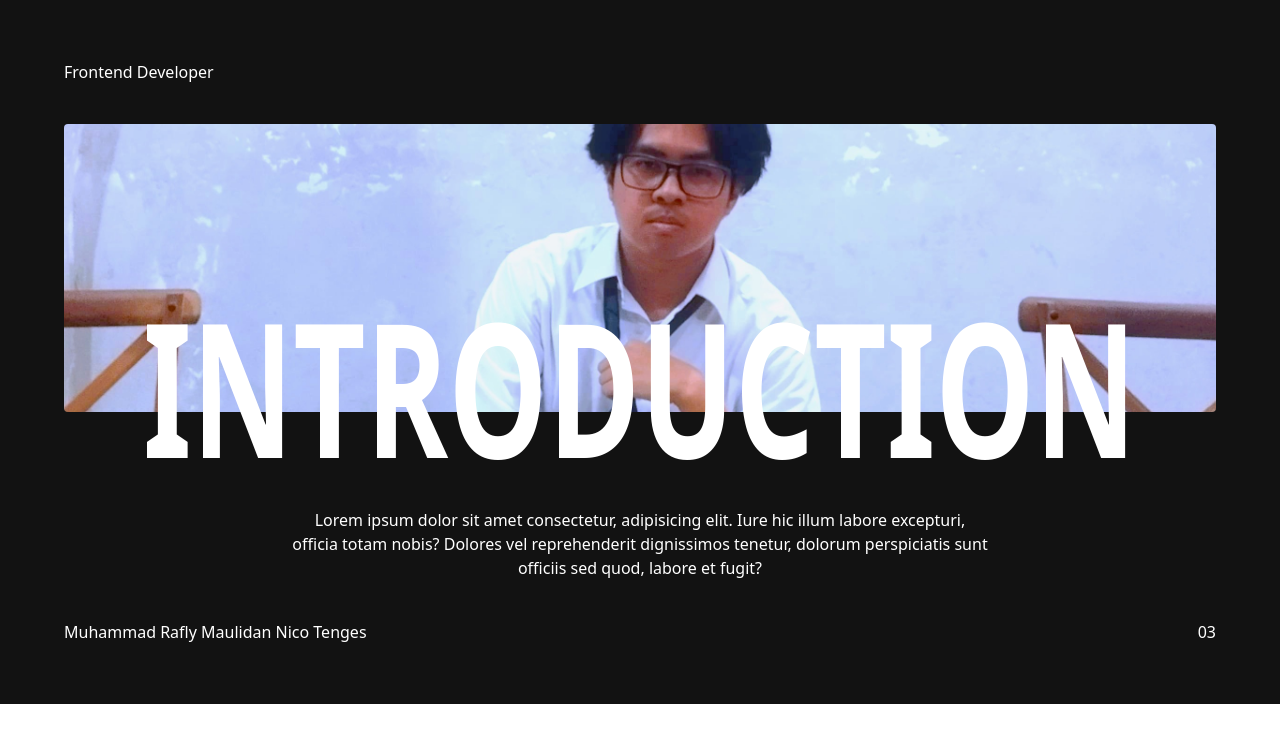
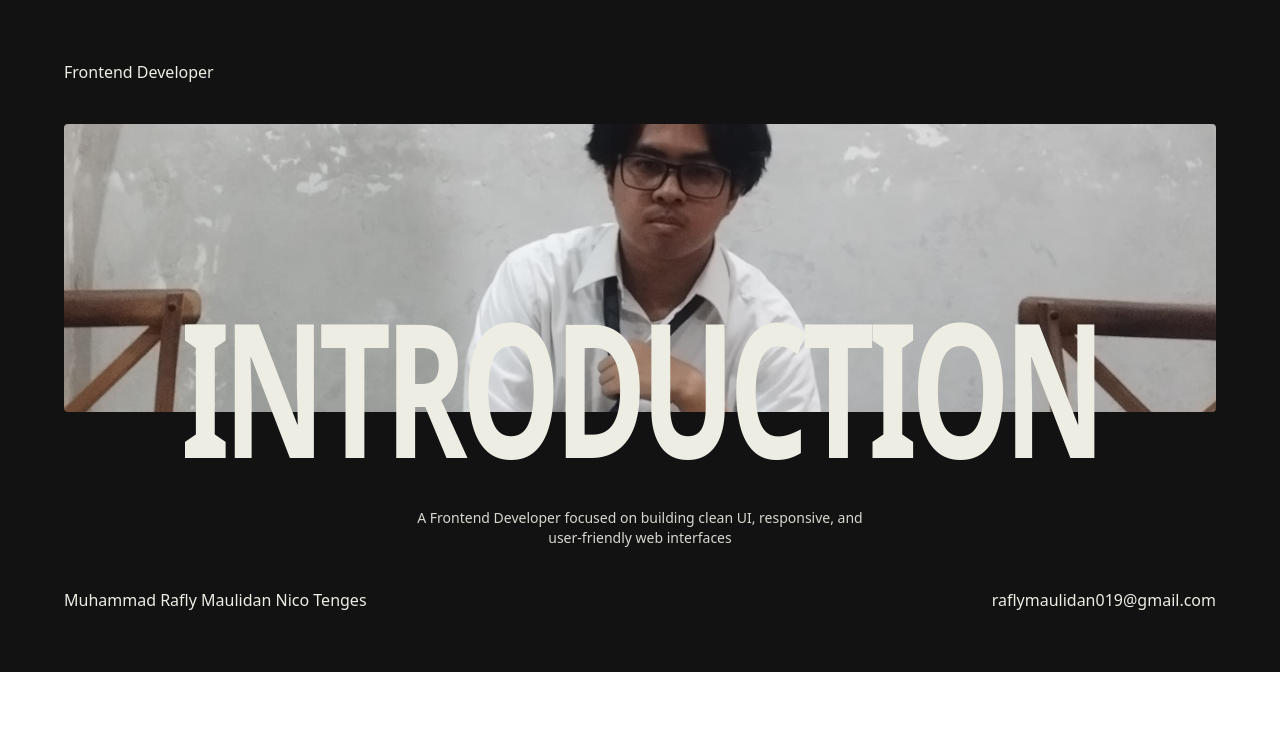
Before and after one commit to seeyouridan/porto-project, a React (Vite) app: page / in a window 1280 px wide. Shown: the top 742 px of the page. Built offline with nearby package versions, Linux system fonts and the light colour scheme.

Commit message:
Finishing header

```diff
--- a/src/App.jsx
+++ b/src/App.jsx
@@ -6,7 +6,7 @@
 			<nav></nav>
 
 			<header>
-				<div className="container bg-[#121212] text-white m-auto max-w-full pt-5 pb-5">
+				<div className="container bg-[#121212] text-[#edede4] m-auto max-w-full pt-5 pb-5">
 					<div className="grid grid-cols-2 gap-4 py-10 px-16">
 						<div className="col-start-1 col-end-3">Frontend Developer</div>
 						<div className="col-span-2 col-end-7 text-right"></div>
@@ -22,17 +22,15 @@
 						</div>
 
 						<div className="absolute translate-y-42">
-							<h1 className="text-[125px] font-bold scale-y-150">
+							<h1 className="text-[125px] font-bold scale-y-150 tracking-tighter">
 								INTRODUCTION
 							</h1>
 						</div>
 
-						<div className="max-w-175 text-center pt-20">
+						<div className="max-w-md text-center text-sm pt-20 opacity-90">
 							<p>
-								Lorem ipsum dolor sit amet consectetur, adipisicing elit. Iure
-								hic illum labore excepturi, officia totam nobis? Dolores vel
-								reprehenderit dignissimos tenetur, dolorum perspiciatis sunt
-								officiis sed quod, labore et fugit?
+								A Frontend Developer focused on building clean UI, responsive,
+								and user-friendly web interfaces
 							</p>
 						</div>
 					</div>
@@ -41,7 +39,9 @@
 						<div className="col-start-1 col-end-3">
 							Muhammad Rafly Maulidan Nico Tenges
 						</div>
-						<div className="col-span-2 col-end-7 text-right">03</div>
+						<div className="col-span-2 col-end-7 text-right">
+							raflymaulidan019@gmail.com
+						</div>
 					</div>
 				</div>
 			</header>
```
Also changed, not shown: src/assets/img/header.JPG.
